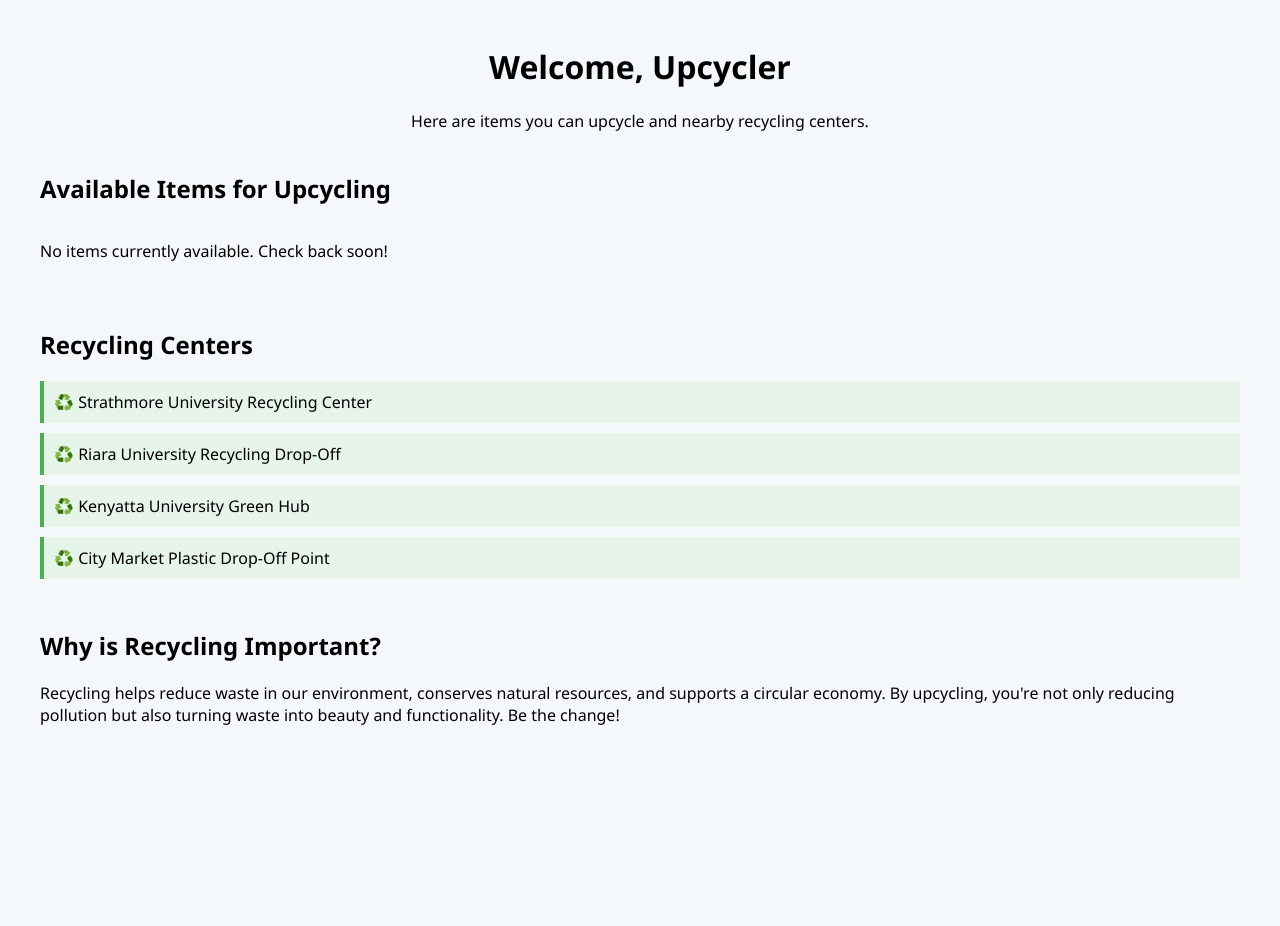
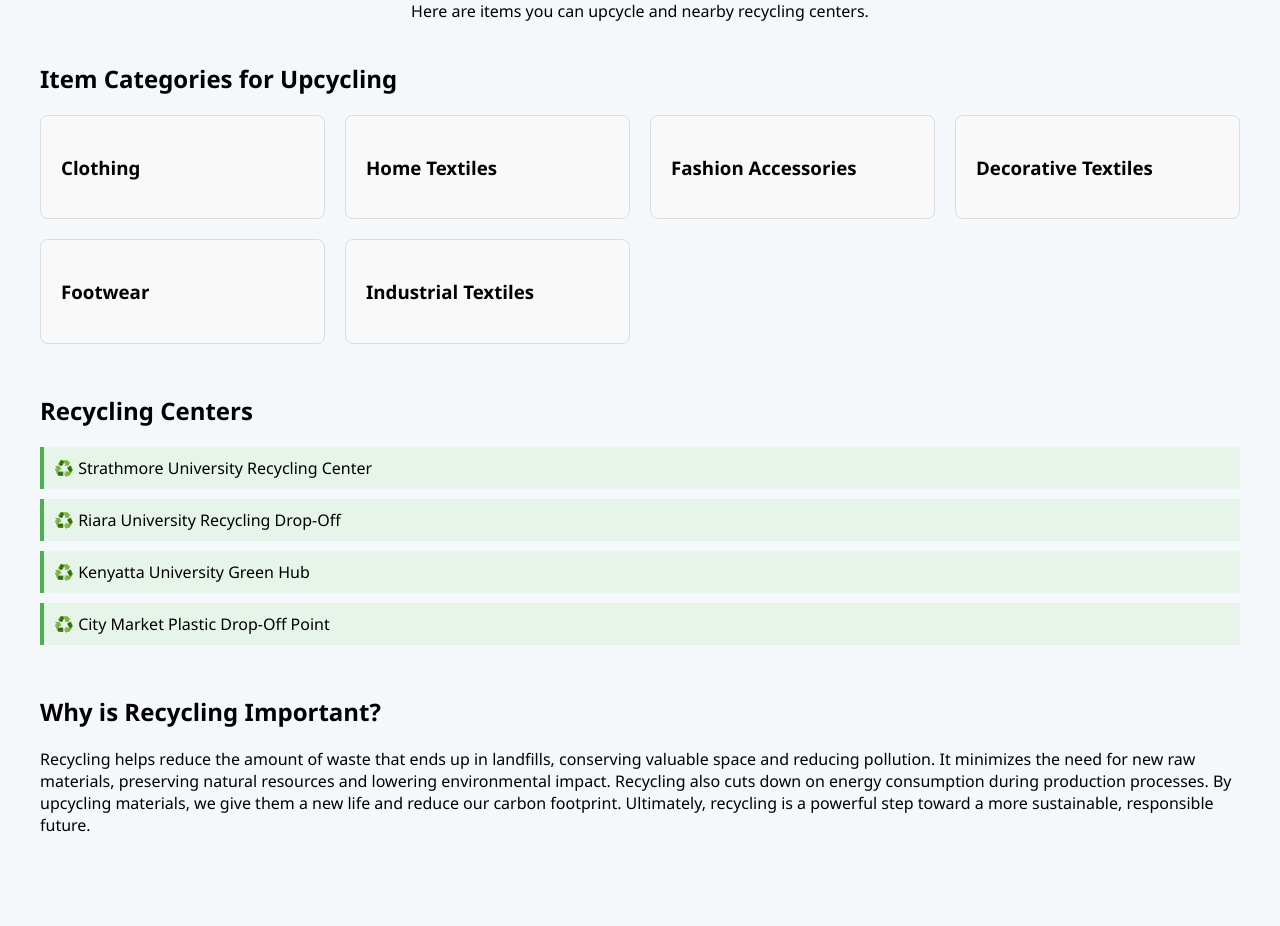
Before and after one commit to taragon/PoaFabric, a Django app: page /upcycler/ in a window 1280 px wide. Before the commit the page ends 725 px from the top, so only its background shows below. Run offline with Django 4.2, Linux system fonts and the light colour scheme; a user stored in the database is signed in.

Commit message:
added items to upcycling dashboard

```diff
--- a/user/templates/user/upcycler.html
+++ b/user/templates/user/upcycler.html
@@ -1,5 +1,4 @@
 <!-- upcycling dashboard -->
-
 
 {% load static %}
 <!DOCTYPE html>
@@ -17,17 +16,14 @@
         </header>
 
         <section class="items-section">
-            <h2>Available Items for Upcycling</h2>
+            <h2>Item Categories for Upcycling</h2>
             <div class="items-grid">
-                {% for item in items %}
-                    <div class="item-card">
-                        <h3>{{ item.name }}</h3>
-                        <p>{{ item.description }}</p>
-                        <p><strong>Posted by:</strong> {{ item.posted_by.username }}</p>
-                    </div>
-                {% empty %}
-                    <p>No items currently available. Check back soon!</p>
-                {% endfor %}
+                <div class="item-card"><h3>Clothing</h3></div>
+                <div class="item-card"><h3>Home Textiles</h3></div>
+                <div class="item-card"><h3>Fashion Accessories</h3></div>
+                <div class="item-card"><h3>Decorative Textiles</h3></div>
+                <div class="item-card"><h3>Footwear</h3></div>
+                <div class="item-card"><h3>Industrial Textiles</h3></div>
             </div>
         </section>
 
@@ -43,7 +39,7 @@
 
         <section class="why-recycle">
             <h2>Why is Recycling Important?</h2>
-            <p>Recycling helps reduce waste in our environment, conserves natural resources, and supports a circular economy. By upcycling, you're not only reducing pollution but also turning waste into beauty and functionality. Be the change!</p>
+            <p>Recycling helps reduce the amount of waste that ends up in landfills, conserving valuable space and reducing pollution. It minimizes the need for new raw materials, preserving natural resources and lowering environmental impact. Recycling also cuts down on energy consumption during production processes. By upcycling materials, we give them a new life and reduce our carbon footprint. Ultimately, recycling is a powerful step toward a more sustainable, responsible future.</p>
         </section>
     </div>
 </body>
```
